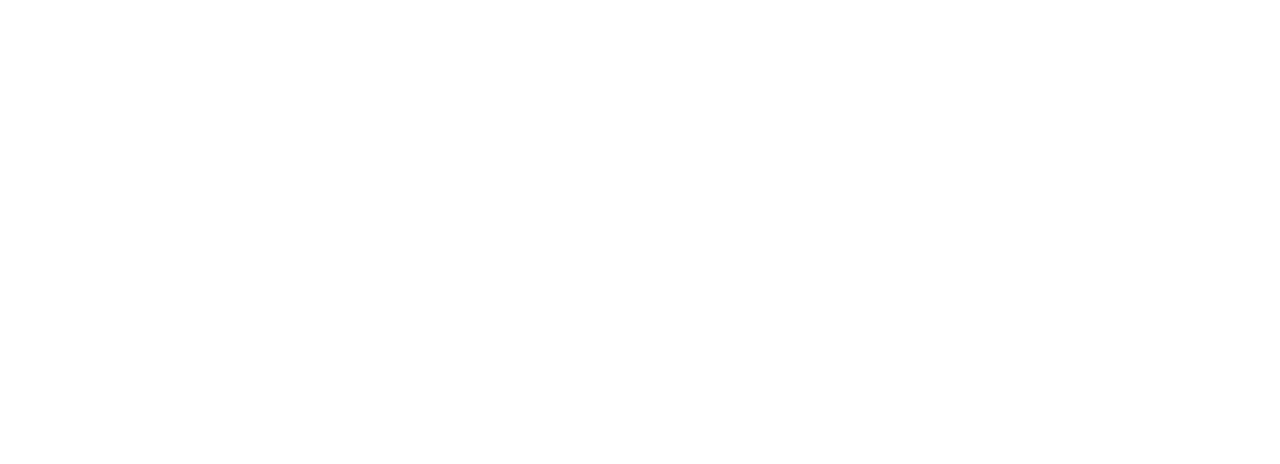
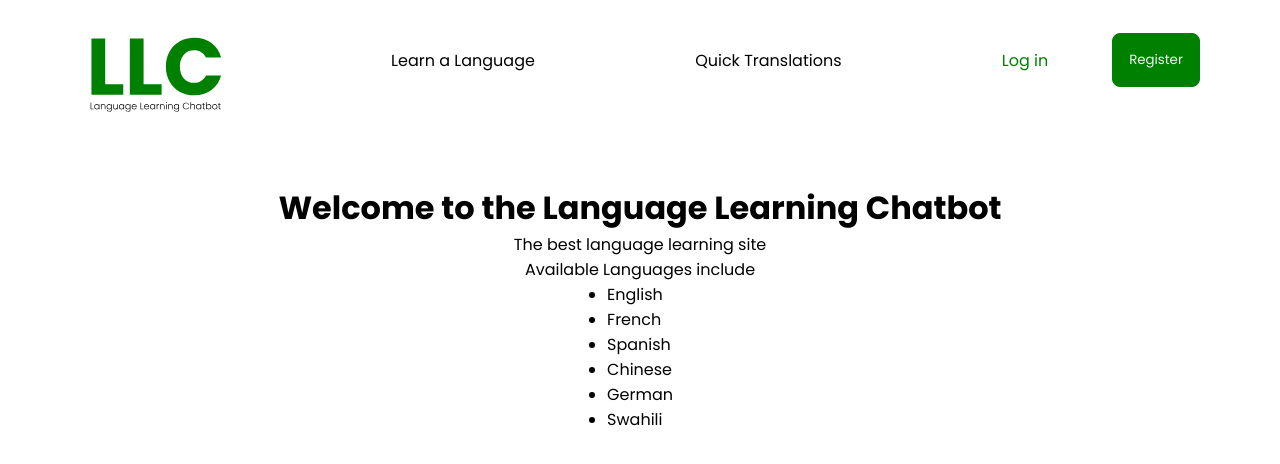
Before and after one commit to ngatiamwai/Language-Learning-Chatbot, a plain HTML site: page Client/index.html in a window 1280 px wide. Drawn offline with nearby package versions, Linux system fonts and the light colour scheme.

Commit message:
Started on the homepages

```diff
--- a/Client/index.html
+++ b/Client/index.html
@@ -0,0 +1,45 @@
+<!DOCTYPE html>
+<html lang="en">
+<head>
+    <meta charset="UTF-8">
+    <meta name="viewport" content="width=device-width, initial-scale=1.0">
+    <link rel="stylesheet" href="style.css">
+    <script src="https://code.iconify.design/iconify-icon/1.0.7/iconify-icon.min.js"></script>
+    <script src="https://apis.google.com/js/api:client.js"></script>
+    <link rel="stylesheet" href="https://cdnjs.cloudflare.com/ajax/libs/font-awesome/5.13.0/css/all.min.css">
+    <script src="https://cdn.jsdelivr.net/npm/axios/dist/axios.min.js"></script>
+    <title>Language Learning Chatbot</title>
+</head>
+<header>
+    <img src="/Client/Images/Frame 27.svg" alt="Language Learning Chatbot Logo">
+    <p>Learn a Language</p>
+    <p>Quick Translations</p>
+    <div class="regBtn">
+        <a href="/Client/login.html">Log in</a>
+        <button type="button" onclick="redirectToRegister()">Register</button>
+    </div>
+</header>
+<body>
+    <div class="topbody">
+        <h1>Welcome to the Language Learning Chatbot</h1>
+    <p>The best language learning site</p>
+    <p>Available Languages include</p>
+    <ul>
+        <li>English </li>
+        <li>French</li>
+        <li>Spanish </li>
+        <li>Chinese </li>
+        <li>German </li>
+        <li>Swahili </li>
+    </ul>
+
+    </div>
+
+    <script>
+        function redirectToRegister() {
+            window.location.href = '/Client/register.html';
+        }
+    </script>
+
+</body>
+</html>
--- a/Client/style.css
+++ b/Client/style.css
@@ -79,3 +79,28 @@ button:hover{
     background-color: rgb(185, 235, 185);
     color: black;
 }
+
+header{
+    display: flex;
+    justify-content: space-around;
+    align-items: center;
+}
+header>img{
+    height: 15vh;
+}
+a{
+    text-decoration: none;
+    color: green;
+}
+.regBtn{
+display: flex;
+align-items: center;
+gap: 8vh;
+}
+.topbody{
+    display: flex;
+    align-items: center;
+    flex-direction: column;
+    padding-top: 8vh
+    /* justify-content: center; */
+}
```
Also changed, not shown: Client/login.html (+1 -1 lines), Client/Images/Frame 27.svg (added).
